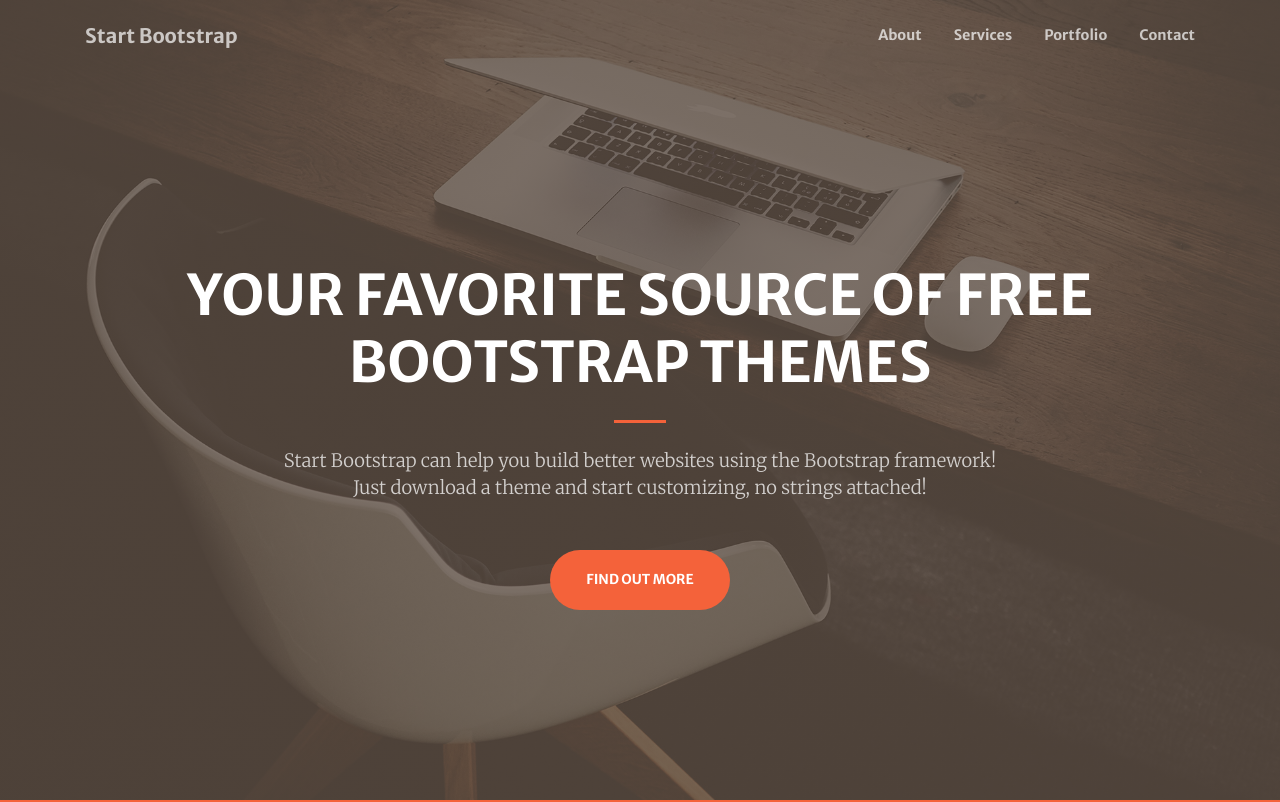
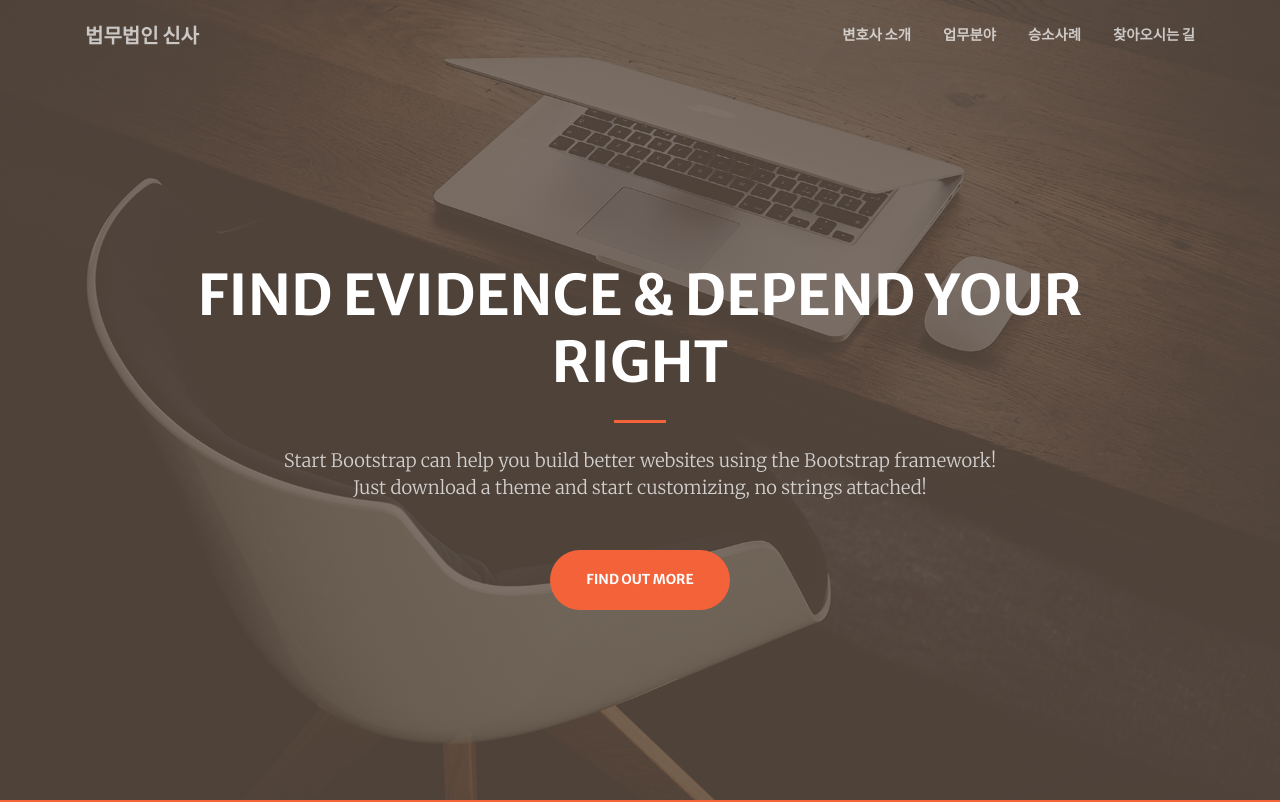
Before and after one commit to lawfirm-sinsa/websiteofec2, a website with bundled scripts: page index.html in a window 1280 px wide. Shown: the top 802 px of the page. Built offline with nearby package versions, Linux system fonts and the light colour scheme.

Commit message:
Update index.html
3rd commit

```diff
--- a/index.html
+++ b/index.html
@@ -8,7 +8,7 @@
   <meta name="description" content="">
   <meta name="author" content="">
 
-  <title>Creative - Start Bootstrap Theme</title>
+  <title>법무법인 신사</title>
 
   <!-- Font Awesome Icons -->
   <link href="vendor/fontawesome-free/css/all.min.css" rel="stylesheet" type="text/css">
@@ -30,23 +30,23 @@
   <!-- Navigation -->
   <nav class="navbar navbar-expand-lg navbar-light fixed-top py-3" id="mainNav">
     <div class="container">
-      <a class="navbar-brand js-scroll-trigger" href="#page-top">Start Bootstrap</a>
+      <a class="navbar-brand js-scroll-trigger" href="#page-top">법무법인 신사</a>
       <button class="navbar-toggler navbar-toggler-right" type="button" data-toggle="collapse" data-target="#navbarResponsive" aria-controls="navbarResponsive" aria-expanded="false" aria-label="Toggle navigation">
         <span class="navbar-toggler-icon"></span>
       </button>
       <div class="collapse navbar-collapse" id="navbarResponsive">
         <ul class="navbar-nav ml-auto my-2 my-lg-0">
           <li class="nav-item">
-            <a class="nav-link js-scroll-trigger" href="#about">About</a>
+            <a class="nav-link js-scroll-trigger" href="#about">변호사 소개</a>
           </li>
           <li class="nav-item">
-            <a class="nav-link js-scroll-trigger" href="#services">Services</a>
+            <a class="nav-link js-scroll-trigger" href="#services">업무분야</a>
           </li>
           <li class="nav-item">
-            <a class="nav-link js-scroll-trigger" href="#portfolio">Portfolio</a>
+            <a class="nav-link js-scroll-trigger" href="#portfolio">승소사례</a>
           </li>
           <li class="nav-item">
-            <a class="nav-link js-scroll-trigger" href="#contact">Contact</a>
+            <a class="nav-link js-scroll-trigger" href="#contact">찾아오시는 길</a>
           </li>
         </ul>
       </div>
@@ -58,7 +58,7 @@
     <div class="container h-100">
       <div class="row h-100 align-items-center justify-content-center text-center">
         <div class="col-lg-10 align-self-end">
-          <h1 class="text-uppercase text-white font-weight-bold">Your Favorite Source of Free Bootstrap Themes</h1>
+          <h1 class="text-uppercase text-white font-weight-bold">Find Evidence & Depend Your Right</h1>
           <hr class="divider my-4">
         </div>
         <div class="col-lg-8 align-self-baseline">
```
